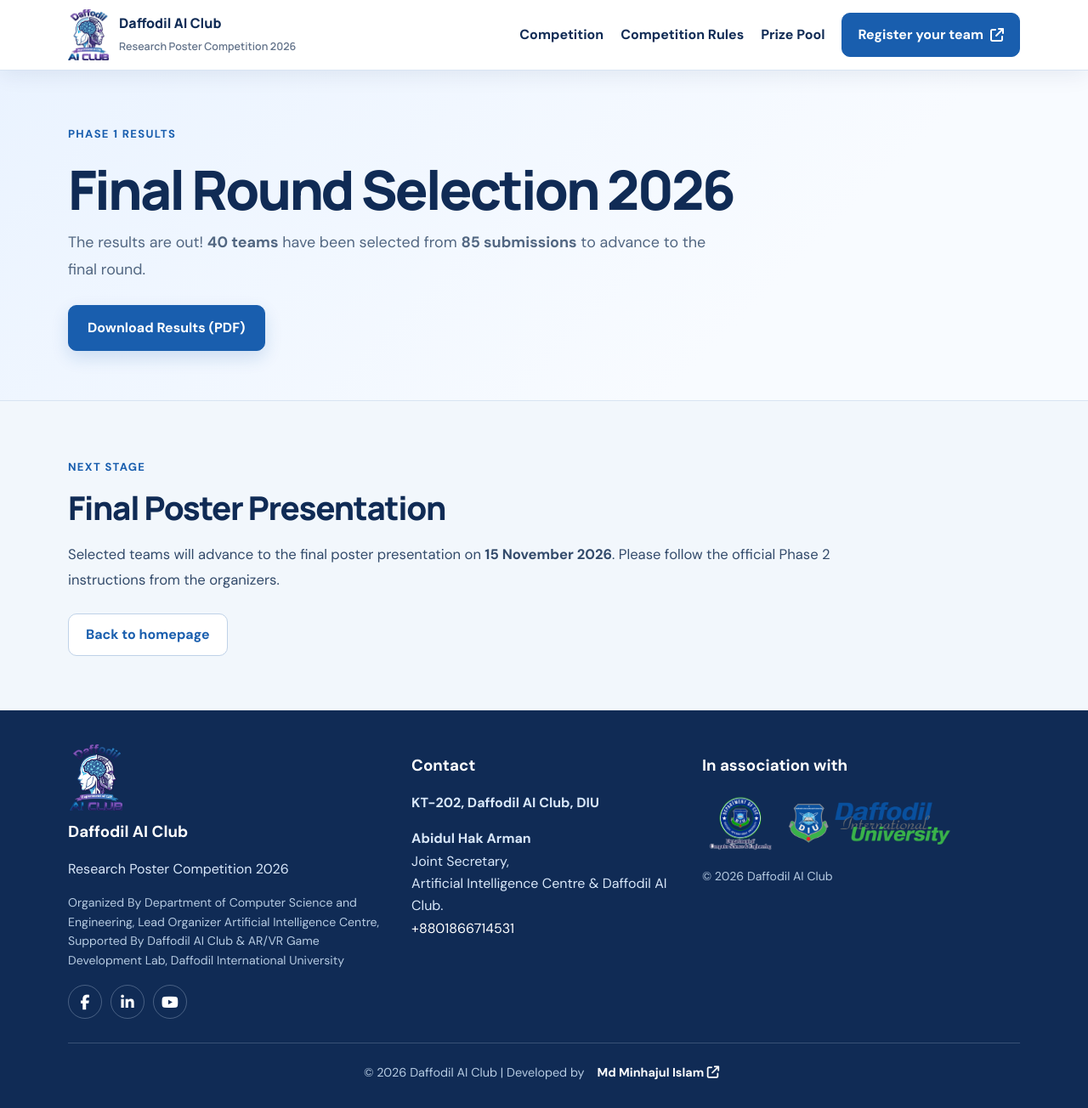
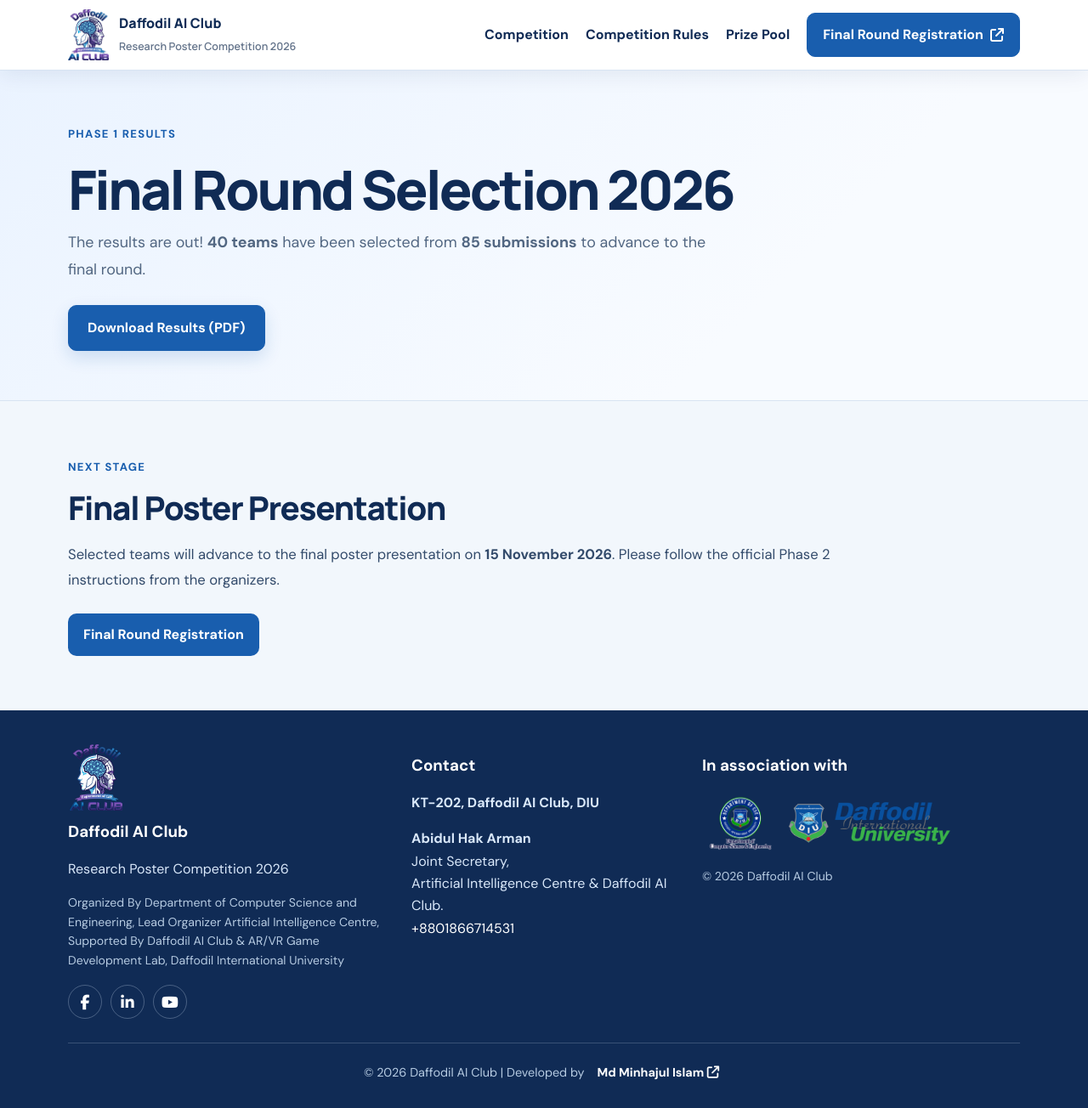
Before and after one commit to hello-minhaj/daffodil-ai-club-poster-competition, a Django app: page /finalists/ in a window 1280 px wide. Shown: the whole page at 85% size. Run offline with Django 5.2, Linux system fonts and the light colour scheme.

Commit message:
add final round registration

```diff
--- a/templates/base.html
+++ b/templates/base.html
@@ -20,7 +20,7 @@
       <a href="{% url 'home' %}#details">Competition</a>
       <a href="{% url 'rules' %}">Competition Rules</a>
       <a href="{% url 'prizes' %}">Prize Pool</a>
-      <a class="btn" href="https://docs.google.com/forms/d/e/1FAIpQLSfuHtoBq-NETjZJ-XuzV91aeC4-XSc3UylG9FeTZzdWs05B4g/viewform?usp=header" target="_blank" rel="noopener noreferrer">Register your team <i class="fa-solid fa-arrow-up-right-from-square"></i></a>
+      <a class="btn" href="https://docs.google.com/forms/d/e/1FAIpQLSeZz1ini_5LnG8af4y9Lvn9XV0zgcMm3yk4g2StSwjfCHPkKQ/viewform?usp=header" target="_blank" rel="noopener noreferrer">Final Round Registration <i class="fa-solid fa-arrow-up-right-from-square"></i></a>
     </div>
   </nav>
 </header>
--- a/templates/competition/dashboard.html
+++ b/templates/competition/dashboard.html
@@ -12,7 +12,7 @@
   </div>
   {% endfor %}
  {% else %}
-  <div class="empty"><h3>No team registered yet</h3><p>Create your team and submit your abstract to begin.</p><a class="btn" href="{% url 'team_register' %}">Register your team</a></div>
+  <div class="empty"><h3>No team registered yet</h3><p>Create your team and submit your abstract to begin.</p><a class="btn" href="{% url 'team_register' %}">Final Round Registration</a></div>
  {% endif %}
 </div>
 {% endblock %}
--- a/templates/competition/finalists.html
+++ b/templates/competition/finalists.html
@@ -39,8 +39,13 @@
             Phase 2 instructions from the organizers.
         </p>
 
-        <a class="btn btn-outline" href="{% url 'home' %}">
-            Back to homepage
+        <a
+            class="btn btn-primary"
+            href="https://docs.google.com/forms/d/e/1FAIpQLSeZz1ini_5LnG8af4y9Lvn9XV0zgcMm3yk4g2StSwjfCHPkKQ/viewform?usp=header"
+            target="_blank"
+            rel="noopener noreferrer"
+        >
+            Final Round Registration
         </a>
     </div>
 </section>
--- a/templates/competition/home.html
+++ b/templates/competition/home.html
@@ -12,7 +12,7 @@
    </div>
    <h1>From Idea to<br>Discovery.</h1>
    <p>Present your research, share your ideas, and take the first step toward making your work visible. Submit your abstract and compete in the research poster final.</p>
-   <div class="hero-actions"><a class="btn" href="https://docs.google.com/forms/d/e/1FAIpQLSfuHtoBq-NETjZJ-XuzV91aeC4-XSc3UylG9FeTZzdWs05B4g/viewform?usp=header" target="_blank" rel="noopener noreferrer">Register your team <i class="fa-solid fa-arrow-up-right-from-square"></i></a><a class="btn btn-outline" href="{% url 'rules' %}">Read competition rules</a></div>
+   <div class="hero-actions"><a class="btn" href="https://docs.google.com/forms/d/e/1FAIpQLSeZz1ini_5LnG8af4y9Lvn9XV0zgcMm3yk4g2StSwjfCHPkKQ/viewform?usp=header" target="_blank" rel="noopener noreferrer"> Final Round Registration<i class="fa-solid fa-arrow-up-right-from-square"></i></a><a class="btn btn-outline" href="{% url 'rules' %}">Read competition rules</a></div>
    <p class="hero-eligibility">Eligibility: DIU students only <span>·</span> Teams of up to 3 members</p>
   </div>
   <aside class="hero-card">
@@ -37,7 +37,7 @@
   </div>
 </section>
 <section class="section" id="details"><div class="wrap"><span class="eyebrow">Competition overview</span><h2>Bring your research to the poster stage.</h2><p class="section-intro">The competition has two phases: initial registration and abstract review, followed by the final poster presentation round for qualified teams.</p>
- <div class="cards"><article class="card"><div class="icon-box">01</div><h3>Register your team</h3><p class="small">DIU students only. A team may include up to three members. Abstract submission closes on 11 November 2026 at 11:59 PM.</p></article><article class="card"><div class="icon-box">02</div><h3>Abstract review</h3><p class="small">Submitted abstracts will be reviewed, and the results will be announced on 12 November 2026.</p></article><article class="card"><div class="icon-box">03</div><h3>Final poster presentation</h3><p class="small">The final event is on 15 November 2026. Finalist teams must print their own A0 portrait poster (841 × 1189 mm).</p></article></div>
+ <div class="cards"><article class="card"><div class="icon-box">01</div><h3>Final Round Registration</h3><p class="small">DIU students only. A team may include up to three members. Abstract submission closes on 11 November 2026 at 11:59 PM.</p></article><article class="card"><div class="icon-box">02</div><h3>Abstract review</h3><p class="small">Submitted abstracts will be reviewed, and the results will be announced on 12 November 2026.</p></article><article class="card"><div class="icon-box">03</div><h3>Final poster presentation</h3><p class="small">The final event is on 15 November 2026. Finalist teams must print their own A0 portrait poster (841 × 1189 mm).</p></article></div>
  </div></section>
 <section class="section alt"><div class="wrap timeline-wrap"><span class="eyebrow">Key dates</span><h2>Competition timeline</h2><div class="timeline"><div class="timeline-item"><time>24 October 2026</time><div><strong>Competition launch</strong><p>Registration and abstract submission open.</p></div></div><div class="timeline-item"><time class="date-extended"><span class="old-date">7 November 2026</span><span class="new-date">11 November 2026</span></time><div><strong>Abstract submission deadline</strong><p>Registration and abstract submission close at 11:59 PM.</p></div></div><div class="timeline-item"><time class="date-extended"><span class="old-date">10 November 2026</span><span class="new-date">12 November 2026</span></time><div><strong>Results announcement</strong><p>Qualified teams will be notified of the Phase 1 results.</p></div></div><div class="timeline-item"><time>15 November 2026</time><div><strong>Final poster presentation day</strong><p>Poster presentations, panel discussion, prize-giving and closing ceremony.</p></div></div></div></div></section>
 
@@ -57,6 +57,6 @@
 <section class="section" id="poster-template"><div class="wrap template-download"><div><span class="eyebrow">Participant resource</span><h2>Research Poster Template</h2><p class="section-intro">Download the A0 portrait sample PowerPoint template to understand how to organize your research poster. Use it as a layout guide and replace the sample content with your own research.</p><p class="template-spec"><i class="fa-solid fa-ruler-combined"></i> A0 Portrait · 841 × 1189 mm · PowerPoint (.pptx)</p></div><a class="btn template-download-btn" href="{% static 'files/research-poster-a0-sample.pptx' %}" download><i class="fa-solid fa-download"></i> Download A0 Poster Template</a></div></section>
 
 <section class="section"><div class="wrap fees-wrap"><div class="fees-content"><span class="eyebrow">Participation fees</span><h2>Two phases. One research journey.</h2><div class="fee-row"><span>Phase 1 — all participating teams</span><strong>৳150 per team</strong></div><div class="fee-row"><span>Phase 2 — qualified finalist teams only</span><strong>৳200 per team</strong></div><p class="small">Finalist teams pay an additional Tk 200 for Phase 2. Total fee for a finalist team across both phases is Tk 350.</p></div><div class="fees-side"><div class="mini-stat"><strong>৳10,000</strong><span>Total cash prize pool</span></div><div class="mini-stat"><strong>25–30</strong><span>Expected finalist teams</span></div><a class="text-link" href="{% url 'prizes' %}">Explore the prize pool <i class="fa-solid fa-arrow-right"></i></a></div></div></section>
-<section class="section alt"><div class="wrap final-cta"><span class="eyebrow">Take the next step</span><h2>Your research deserves to be seen.</h2><p class="section-intro">Review the competition rules and submit your team registration through the official form.</p><div class="hero-actions"><a class="btn" href="https://docs.google.com/forms/d/e/1FAIpQLSfuHtoBq-NETjZJ-XuzV91aeC4-XSc3UylG9FeTZzdWs05B4g/viewform?usp=header" target="_blank" rel="noopener noreferrer">Register your team <i class="fa-solid fa-arrow-up-right-from-square"></i></a><a class="btn btn-outline" href="{% url 'rules' %}">Competition rules</a></div></div></section>
+<section class="section alt"><div class="wrap final-cta"><span class="eyebrow">Take the next step</span><h2>Your research deserves to be seen.</h2><p class="section-intro">Review the competition rules and submit your team registration through the official form.</p><div class="hero-actions"><a class="btn" href="https://docs.google.com/forms/d/e/1FAIpQLSeZz1ini_5LnG8af4y9Lvn9XV0zgcMm3yk4g2StSwjfCHPkKQ/viewform?usp=header" target="_blank" rel="noopener noreferrer">Final Round Registration <i class="fa-solid fa-arrow-up-right-from-square"></i></a><a class="btn btn-outline" href="{% url 'rules' %}">Competition rules</a></div></div></section>
 {% endblock %}
 {% block scripts %}<script>(function(){const el=document.getElementById('countdown');if(!el)return;const target=new Date(el.dataset.deadline).getTime();function tick(){let d=Math.max(0,target-Date.now());const v={days:Math.floor(d/86400000),hours:Math.floor(d%86400000/3600000),minutes:Math.floor(d%3600000/60000),seconds:Math.floor(d%60000/1000)};Object.keys(v).forEach(k=>{const n=document.getElementById(k);if(n)n.textContent=String(v[k]).padStart(2,'0')});if(target-Date.now()<=0){el.innerHTML='<p class="deadline-passed">The abstract submission deadline has passed.</p>';}}tick();setInterval(tick,1000)})();</script>{% endblock %}
--- a/templates/competition/prizes.html
+++ b/templates/competition/prizes.html
@@ -4,5 +4,5 @@
 <section class="page-hero prize-hero"><div class="wrap"><span class="eyebrow">Celebrate research and innovation</span><h1>Prize Pool</h1><p>Recognizing promising ideas, thoughtful research, and the teams bringing them to life.</p><div class="prize-total"><span>Total cash prize pool</span><strong>৳10,000</strong></div></div></section>
 <section class="section"><div class="wrap"><span class="eyebrow">Cash awards</span><h2>Compete for the top awards</h2><p class="section-intro">The competition planning brief lists the following cash prizes.</p><div class="prize-grid"><article class="prize-card prize-first"><div class="prize-icon"><i class="fa-solid fa-trophy"></i></div><span>1st Prize</span><strong>৳5,000</strong></article><article class="prize-card prize-second"><div class="prize-icon"><i class="fa-solid fa-medal"></i></div><span>2nd Prize</span><strong>৳3,000</strong></article><article class="prize-card prize-third"><div class="prize-icon"><i class="fa-solid fa-award"></i></div><span>3rd Prize</span><strong>৳2,000</strong></article></div></div></section>
 <section class="section alt"><div class="wrap recognition-grid"><div><span class="eyebrow">Beyond the awards</span><h2>Every finalist deserves recognition.</h2><p class="section-intro">All finalist teams will receive certificates and recognition for their participation and research contribution.</p></div><div class="recognition-card"><div class="recognition-item"><i class="fa-solid fa-certificate"></i><div><h3>Certificates</h3><p>Certificates for all finalist teams.</p></div></div><div class="recognition-item"><i class="fa-solid fa-handshake"></i><div><h3>Research Collaboration Opportunities</h3><p>Outstanding participants may have the opportunity to collaborate on promising research projects and work toward publishing research papers.</p></div></div></div></div></section>
-<section class="section"><div class="wrap final-cta"><h2>Ready to present your research?</h2><p class="section-intro">Check the rules, prepare your abstract, and submit your abstract by 11 November 2026, 11:59 PM.</p><a class="btn" href="https://docs.google.com/forms/d/e/1FAIpQLSfuHtoBq-NETjZJ-XuzV91aeC4-XSc3UylG9FeTZzdWs05B4g/viewform?usp=header" target="_blank" rel="noopener noreferrer">Register your team <i class="fa-solid fa-arrow-up-right-from-square"></i></a></div></section>
+<section class="section"><div class="wrap final-cta"><h2>Ready to present your research?</h2><p class="section-intro">Check the rules, prepare your abstract, and submit your abstract by 11 November 2026, 11:59 PM.</p><a class="btn" href="https://docs.google.com/forms/d/e/1FAIpQLSeZz1ini_5LnG8af4y9Lvn9XV0zgcMm3yk4g2StSwjfCHPkKQ/viewform?usp=header" target="_blank" rel="noopener noreferrer">Final Round Registration <i class="fa-solid fa-arrow-up-right-from-square"></i></a></div></section>
 {% endblock %}
--- a/templates/competition/team_form.html
+++ b/templates/competition/team_form.html
@@ -1,8 +1,8 @@
 {% extends "base.html" %}
-{% block title %}Register your team | Daffodil AI Club{% endblock %}
+{% block title %}Final Round Registration | Daffodil AI Club{% endblock %}
 {% block content %}
 <div class="wrap"><section class="form-shell">
- <span class="eyebrow">Competition registration</span><h1>Register your team</h1>
+ <span class="eyebrow">Competition registration</span><h1>Final Round Registration</h1>
  <p class="small">Complete all required fields. The team leader is counted as one of the maximum three members.</p>
  <div class="notice" style="margin-bottom:22px">FYDP / thesis projects are NOT eligible. You must confirm that this submission is not an FYDP/thesis project.</div>
  <div class="panel"><h3>Payment instructions</h3><p class="small">{{ settings_obj.payment_instructions }}</p><div class="fee-row"><span>bKash</span><strong>{{ settings_obj.bkash_number }}</strong></div><div class="fee-row"><span>Nagad</span><strong>{{ settings_obj.nagad_number }}</strong></div><div class="fee-row"><span>Rocket</span><strong>{{ settings_obj.rocket_number }}</strong></div><p><strong>Phase 1 fee: ৳{{ settings_obj.phase1_fee }} per team</strong></p></div>
```
Also changed, not shown: templates/competition/rules.html (+1 -1 lines).
